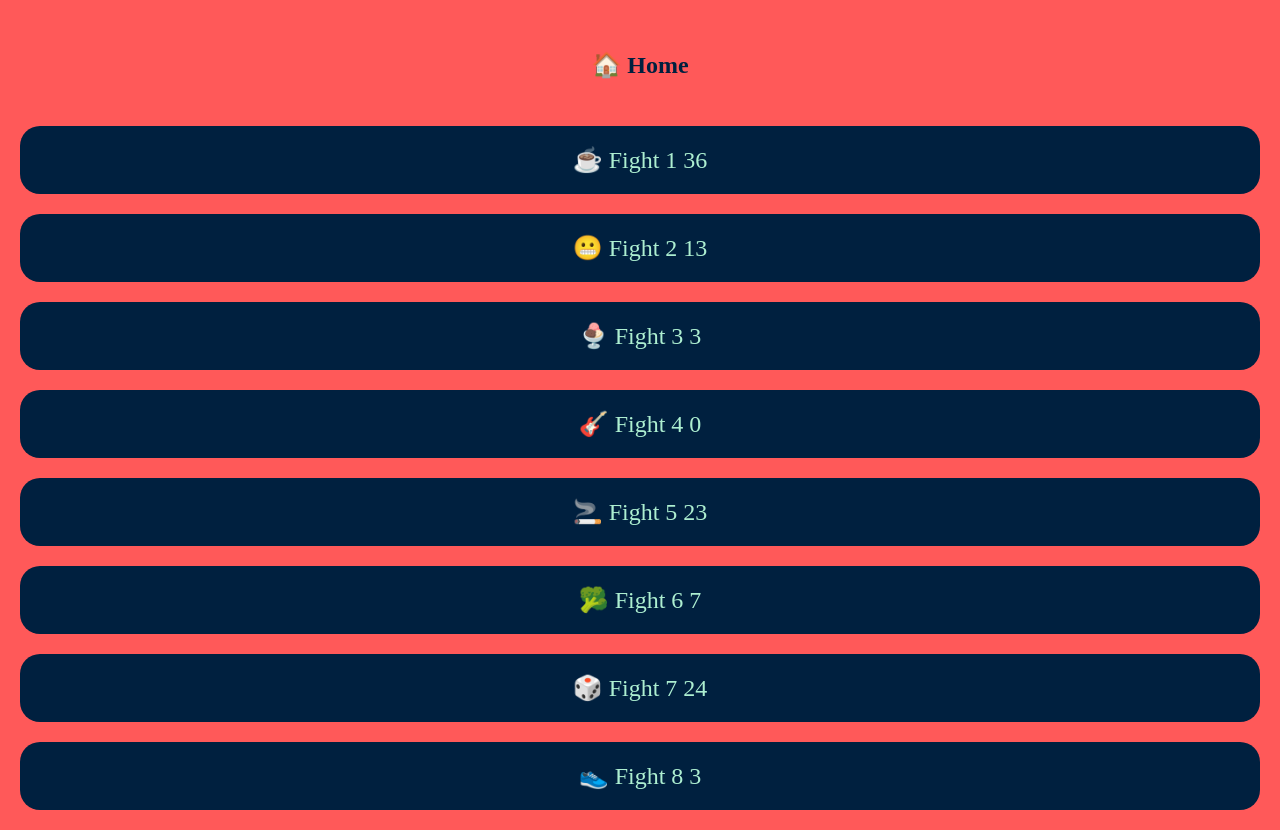
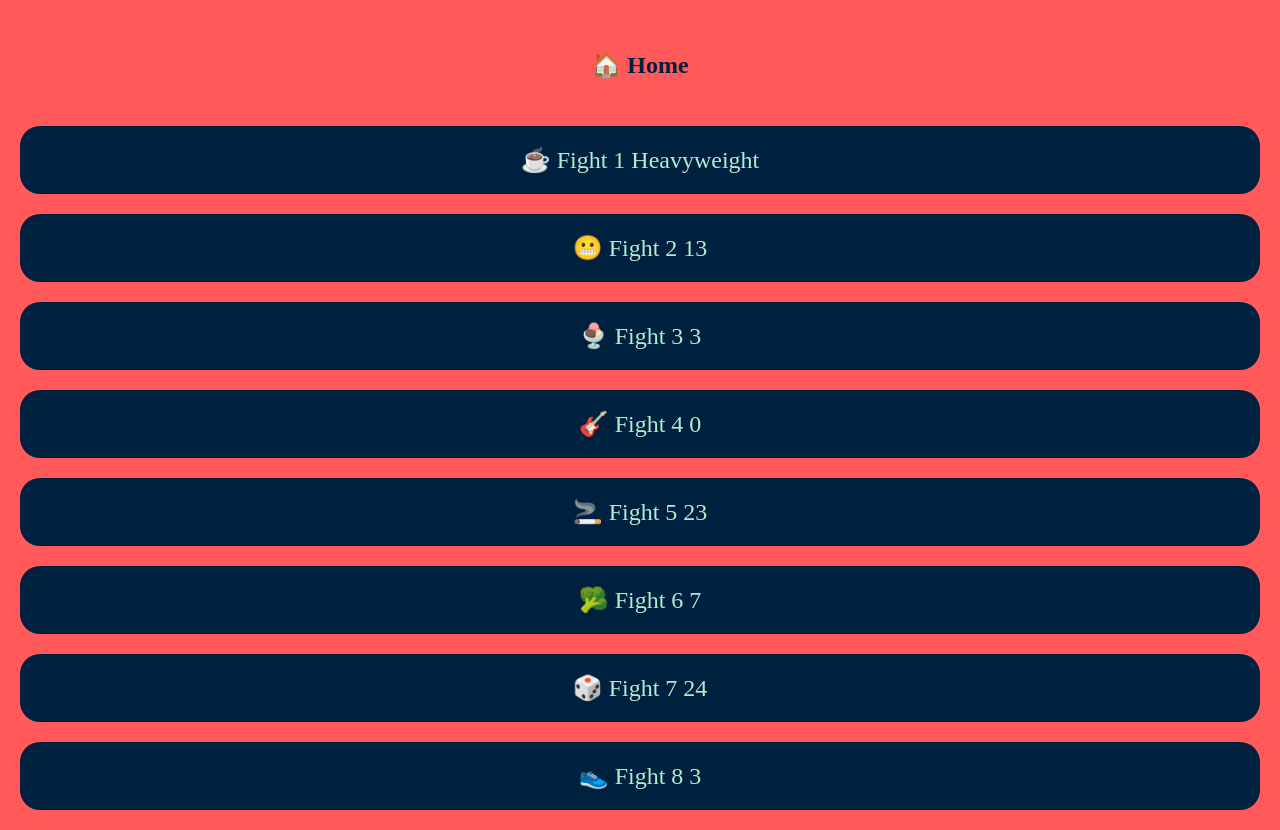
Before and after one commit to PhilipBThompson/UFCProject, a plain HTML site: page index.html in a window 1280 px wide. Shown: the part 118-948 px from the top of the page. Drawn offline with Linux system fonts and the light colour scheme.

Commit message:
Update Feb 9th 2022

```diff
--- a/dynamic.js
+++ b/dynamic.js
@@ -1,7 +1,7 @@
 welcomeText = "";
 const peopleData = {
     users:
-        [{ name: "☕️ Fight 1  ", usageWeekly: 36 },
+        [{ name: "☕️ Fight 1  ", usageWeekly: "Heavyweight" },
         { name: "😬 Fight 2  ", usageWeekly: 13 },
         { name: "🍨 Fight 3  ", usageWeekly: 3 },
         { name: "🎸 Fight 4  ", usageWeekly: 0 },
```
Also changed, not shown: index.html (+1 -0 lines), styles.css (line endings or trailing spaces).
